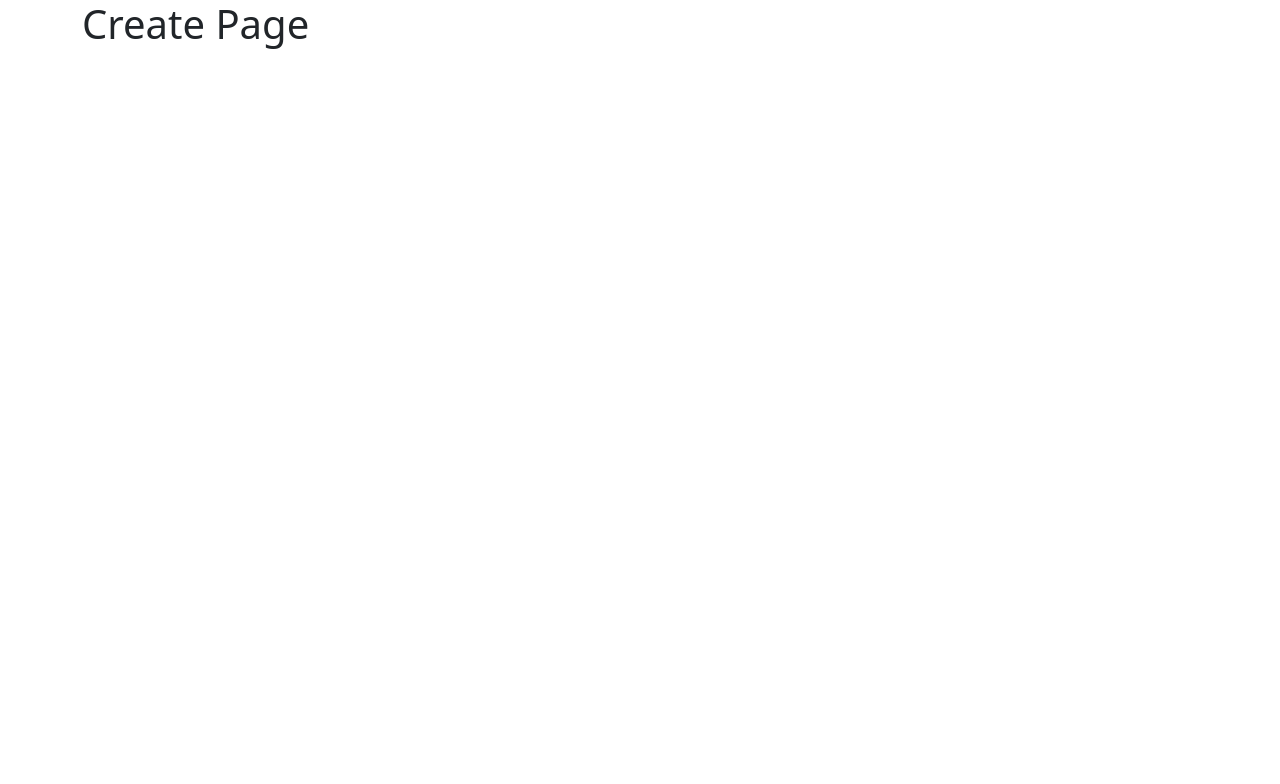
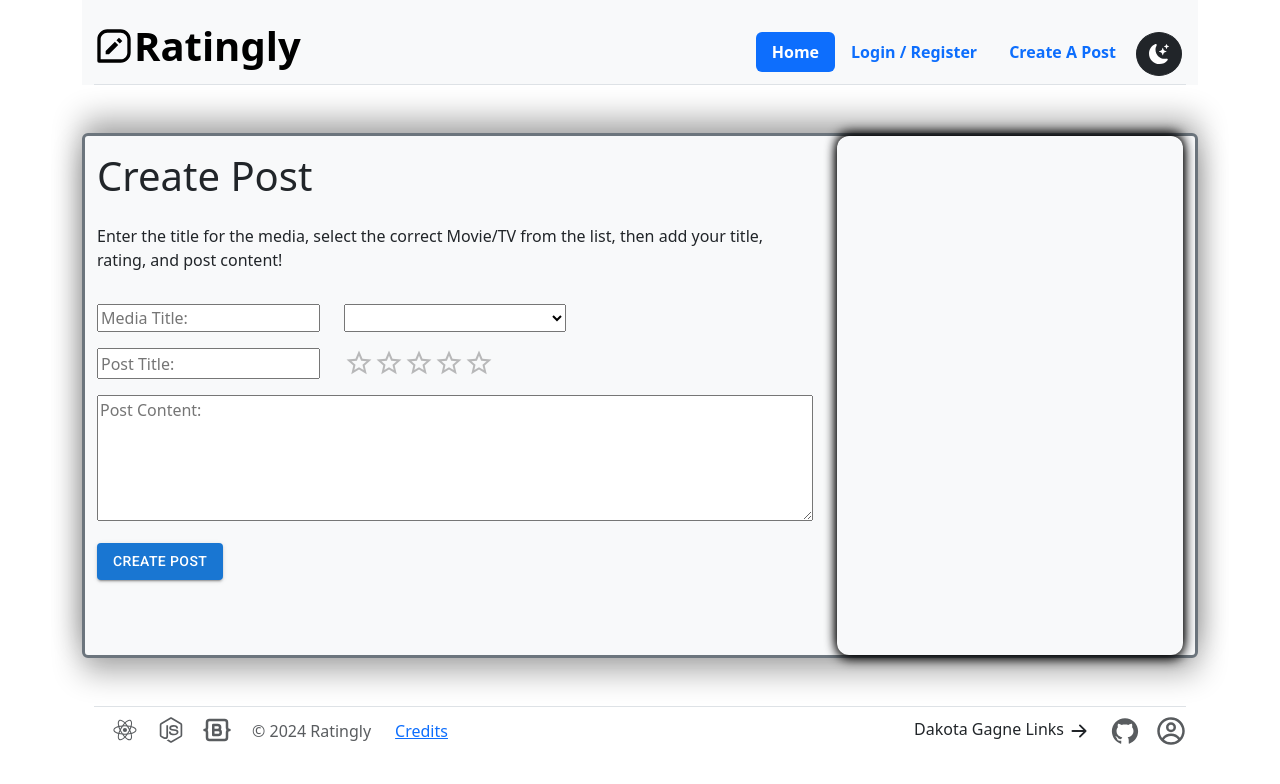
Before and after one commit to DakotaGagne/Rating_Project_React, a React (Vite) app in the folder client/: page /create in a window 1280 px wide. Shown: the top 784 px of the page. Built offline with nearby package versions, Linux system fonts and the light colour scheme.

Commit message:
Create post page started - Not uploading to database and no login required yet. Needs more stying work but does fetch from api

```diff
--- a/client/src/App.jsx
+++ b/client/src/App.jsx
@@ -12,6 +12,7 @@ import "bootstrap/dist/css/bootstrap.min.css";
 
 // Custom Imports
 import MainPage from "./pages/MainPage";
+import CreatePage from "./pages/CreatePage";
 
 // TODO: Fix the way posts look
 // TODO: Add filters and ttl posts per page and pages to main page
@@ -27,7 +28,7 @@ function App(){
         <BrowserRouter>
           <Routes>
             <Route index element={<MainPage appSettings={appSettings} updateAppSettings={updateAppSettings} />}></Route>
-            <Route path="/create" element={<h1>Create Page</h1>}></Route>
+            <Route path="/create" element={<CreatePage appSettings={appSettings} updateAppSettings={updateAppSettings} />}></Route>
             <Route path="*" element={<h1>404 Page Not Found</h1>}></Route>
           </Routes>
         </BrowserRouter>
--- a/client/src/components/custom/CreatePost.jsx
+++ b/client/src/components/custom/CreatePost.jsx
@@ -4,14 +4,42 @@ import Card from "@mui/material/Card";
 import CardContent from "@mui/material/CardContent";
 import Divider from "@mui/material/Divider";
 import Rating from "@mui/material/Rating";
-import PosterImage from "./PosterImage";
-import Container from "react-bootstrap/Container";
+import FormControl from "@mui/material/FormControl";
+import InputLabel from "@mui/material/InputLabel";
+import Select from "@mui/material/Select";
+import PosterImage from "../material-ui/PosterImage";
+import MenuItem from "@mui/material/MenuItem";
+import Button from "@mui/material/Button";
+import {Container, Col, Row} from "react-bootstrap";
 
-// Credit (www.brighttv.co.th)
+/**
+ * TODO: Make the inputs and buttons, etc fit the entire height that it can
+ * TODO: Input and dropdown should be taller than they need to be (too skinny rn)
+ * TODO: Make the post content take up the remaining space
+ * TODO: Right side for button?
+ * TODO: Fix ratings light and darkmode to use the built in modes with material-ui (on all pages)
+ * TODO: Make this upload to database
+ * TODO: Error and Success messages for the user
+ * TODO: Require to be logged in, redirect to login page if not
+ */
 
+let post = {
+    api_data: {},
+    post_title: "",
+    media_rating: "",
+    media_type: "",
+    media_title: "",
+    post_author: "",
+    post_content: "",
+    id: ""
+}
 
-export default function PostHorizontal({appSettings:{darkMode}, post, id, setHighlightedPost}) {
-  let api_data = post.api_data?JSON.parse(post.api_data):{};
+export default function PostHorizontal({appSettings:{darkMode}}) {
+    let api_data = {};
+    // if(typeof post!=="undefined"){
+    //     api_data = JSON.parse(post.api_data)
+    // }
+
 
     /**
      * Currently adapted from PostHorizontal.jsx
@@ -30,91 +58,284 @@ export default function PostHorizontal({appSettings:{darkMode}, post, id, setHig
      *  Content should be below the title (textarea, max char lim of maybe 500)
      */
 
-    const [mediaType, setMediaType] = useState("Movie");
-    const [searchValue, setSearchValue] = useState("");
+    // const [mediaType, setMediaType] = useState("Movie");
+    // const [searchValue, setSearchValue] = useState("");
     const [searchResults, setSearchResults] = useState([]);
+
+    const [selectedAPI, setSelectedAPI] = useState(-1);
+    const [apiInputLabel, setAPIInputLabel] = useState({
+        value: "",
+        index: "",
+        poster_path: ""
+    });
+
+    function updateSelectedAPI(e){
+        setSelectedAPI(e.target.value);
+        setAPIInputLabel({
+            value: searchResults[e.target.value].title,
+            index: e.target.value,
+            poster_path: searchResults[e.target.value].poster_path
+        });
+    }
+
+    useEffect(() => {
+        if(searchResults.length>0){
+            setAPIInputLabel({
+                value: searchResults[0].title,
+                index: 0,
+                poster_path: searchResults[0].poster_path
+            });
+        } else {
+            setAPIInputLabel({
+                value: "",
+                index: "",
+                poster_path: ""
+            });
+        }
+    }, [searchResults]);
+
+    const [newPost, setNewPost] = useState({
+        mediaType: "Movie",
+        mediaTitle: "",
+        postRating: 0,
+        postTitle: "",
+        postContent: ""
+    });
+
+    function updateNewPost(e){
+        setNewPost({...newPost, [e.target.name]: e.target.value});
+    }
 
     useEffect(() => {
         // Fetch API for search results
         // Set search results
-    }, [searchValue, mediaType]);
+        if(newPost.mediaTitle.length>0&&newPost.mediaType.length>0){
+            fetch(`http://localhost:3000/api/search?media_name=${newPost.mediaTitle}&&media_type=${newPost.mediaType}`)
+                .then(res => res.json())
+                .then(data => {
+                    setSearchResults(data);
+                    console.log(data);
+                })
+        }
+    }, [newPost.mediaTitle, newPost.mediaType]);
 
-    useEffect(() => {
-        // Fetch API for poster
-        // Set poster
-        //! Might not need to do this if the poster URL is set to searchResults[0].poster_path
-        // Try above first, use this otherwise
-    }, [searchResults]);
+    // useEffect(() => {
+    //     // Fetch API for poster
+    //     // Set poster
+    //     //! Might not need to do this if the poster URL is set to searchResults[0].poster_path
+    //     // Try above first, use this otherwise
+    // }, [searchResults]);
+
+
+    return (
+        <Container
+            fluid
+            className={`h-100 my-5 justify-content-center border border-3 rounded border-secondary ${darkMode?"text-light bg-dark card-shadow-l":"bg-light text-dark card-shadow-d"}`}
+
+        >
+            <Row>
+                <Col md={8}>
+                    {/* Main Body of input */}
+                    <Row className="my-3">
+                        {/* //! Page title goes here */}
+                        <h1>Create Post</h1>
+                    </Row>
+                    <Row className="my-3">
+                        {/* //! Page desc goes here */}
+                        <p>Enter the title for the media, select the correct Movie/TV from the list, then add your title, rating, and post content!</p>
+                    </Row>
+                    <Row className="my-3">
+                        <Col md={4}>
+                            {/* Media Name */}
+                            <input
+                                className={`h-100 w-100`}
+                                name="mediaTitle"
+                                type="text"
+                                value={newPost.mediaTitle}
+                                onChange={updateNewPost}
+                                placeholder="Media Title:"
+                            />
+                        </Col>
+                        <Col md={4}>
+                            {/* Dropdown Selector */}
+                            <select
+                                className={`h-100 w-100`}
+                                name="apiSelect"
+                                value={apiInputLabel.index}
+                                onChange={updateSelectedAPI}
+                            >
+                                {searchResults.map((val, index) => {
+                                    return <option key={index} value={index} onChange={updateSelectedAPI}>{`${val.title} ${val.release_date.substring(0,4)}`}</option>
+                                })}
+
+                            </select>
+                        </Col>
+                    </Row>
+                    <Row className="my-3">
+                        <Col md={4}>
+                            {/* Rating */}
+                            <input
+                                className={`h-100 w-100`}
+                                name="postTitle"
+                                type="text"
+                                value={newPost.postTitle}
+                                onChange={updateNewPost}
+                                placeholder="Post Title:"
+                            />
+                        </Col>
+                        <Col md={4}>
+                            {/* Rating */}
+                            <Rating
+                                name={"postRating"}
+                                value={newPost.mediaRating}
+                                onChange={updateNewPost}
+                                size={"large"}
+                                precision = {1}
+                                sx={{ verticalAlign: "text-bottom" }}
+                            />
+                        </Col>
+                    </Row>
+                    <Row className="my-3">
+                        <Col>
+                            {/* Content */}
+                            <textarea
+                                className={`w-100`}
+                                name="postContent"
+                                onChange={updateNewPost}
+                                value={newPost.postContent}
+                                placeholder="Post Content:"
+                                rows={5}
+                            />
+                        </Col>
+                    </Row>
+                    <Row className="my-3">
+                        <Col>
+                        {/* Submit Button */}
+                        <Button variant="contained">Create Post</Button>
+                        </Col>
+                    </Row>
+                </Col>
+                <Col md={4}>
+                    {/* Poster Only */}
+                    <PosterImage url={apiInputLabel.poster_path} darkMode={darkMode} create={true}/>
+                </Col>
+            </Row>
+        </Container>
+    );
+}
 
 
 
-  return (
-    <Container>
-        <Card
-        className={`d-flex my-5 border border-3 rounded border-secondary ${darkMode?"text-light bg-dark poster-shadow-l":"bg-light text-dark poster-shadow-d"}`}
-        onClick={() => {setHighlightedPost(post.id)}}
+
+
+/*
+
+
+<FormControl fullWidth>
+    <InputLabel>{apiInputLabel.lable}</InputLabel>
+    <Select
+        labelId="apiSelect"
+        value={apiInputLabel.index}
+        label="Age"
+        onChange={updateSelectedAPI}
+    >
+        {searchResults.map((val, index) => {
+            return <MenuItem key={index} value={index} onChange={updateSelectedAPI}>{`${val.title} ${val.release_date.substring(0,4)}`}</MenuItem>
+        })}
+    </Select>
+</FormControl>
+
+
+<FormControl fullWidth>
+    <InputLabel>{apiInputLabel.label}</InputLabel>
+        <Select
+            labelId="apiSelect"
+            value={apiInputLabel.index}
+            label="apiSelect"
+            onChange={updateSelectedAPI}
         >
-            <CardContent sx={{ pr: 2 }} className={`p-2 ${darkMode?"poster-shadow-l":"poster-shadow-d"}`}>
-                <Box mb={1}>
-                    {/* add box and divider for Movie/Tv Show slider */}
-                <Box
-                    component="h3"
-                    sx={{
-                    fontSize: 40,
-                    fontWeight: "bold",
-                    letterSpacing: "0.5px",
-                    marginRight: 1.5,
-                    display: "inline-block",
-                    }}
-                >
-                    {/* {post.post_title||""} // Change to search bar */}
-                </Box>
-                <Rating
-                    name={"rating"}
-                    value={post.media_rating||""}
-                    size={"large"}
-                    precision = {0.25}
-                    readOnly
-                    sx={{ verticalAlign: "text-bottom" }}
-                />
-                {/* Add box for dropdown instead of rating */}
-                <Divider className="my-1" />
-                <Box
-                    sx={{
-                    fontSize: 20,
-                    fontStyle: "italic",
-                    letterSpacing: "0.5px",
-                    marginRight: 1.5,
-                    display: "inline-block",
-                    }}
-                >
-                    {/* {`${post.media_type}: ${post.media_title}`}  Change to media title */}
-                </Box>
-                <Box
-                    sx={{
-                    fontSize: 20,
-                    fontStyle: "italic",
-                    letterSpacing: "0.5px",
-                    marginRight: 1.5,
-                    display: "inline-block",
-                    }}
-                >
-                    {/* {`Author: ${post.post_author}`} Change box to rating */}
-                </Box>
-                </Box>
-                <Box
-                component="p"
-                className={`${darkMode?"text-secondary":"text-dark"}`}
-                sx={{ fontSize: 18, mb: "1.275rem" }}
-                >
-                {/* {post.post_content} still to be content, but need it as a textarea */}
-                </Box>
+        {searchResults.map((val, index) => {
+            return <MenuItem key={index} value={index} onChange={updateSelectedAPI}>{`${val.title} ${val.release_date.substring(0,4)}`}</MenuItem>
+        })}
+    </Select>
 
-                <Divider className="my-1"/>
-            </CardContent>
-            <PosterImage url={api_data.poster_path} darkMode={darkMode} />
 
-        </Card>
-    </Container>
-  );
-}
+
+
+
+
+<Card
+            className={`d-flex my-5 border border-3 rounded border-secondary ${darkMode?"text-light bg-dark poster-shadow-l":"bg-light text-dark poster-shadow-d"}`}
+            onClick={() => {post.id?setHighlightedPost(post.id):""}}
+            >
+                <CardContent sx={{ pr: 2 }} className={`p-2 ${darkMode?"poster-shadow-l":"poster-shadow-d"}`}>
+                    <Box mb={1}>
+            //         <Box
+            //             component="h3"
+            //             sx={{
+            //             fontSize: 30,
+            //             fontWeight: "bold",
+            //             letterSpacing: "0.5px",
+            //             marginRight: 1.5,
+            //             display: "inline-block",
+            //             }}
+            //         >
+            //             <input name="mediaTitle" type="text" value={newPost.mediaTitle} onChange={updateNewPost} placeholder="Media Title:" />
+            //             <FormControl fullWidth>
+            //                 <InputLabel>{apiInputLabel.lable}</InputLabel>
+            //                 <Select
+            //                     labelId="apiSelect"
+            //                     value={apiInputLabel.index}
+            //                     label="Age"
+            //                     onChange={updateSelectedAPI}
+            //                 >
+            //                     {searchResults.map((val, index) => {
+            //                         return <MenuItem key={index} value={index} onChange={updateSelectedAPI}>{`${val.title} ${val.release_date.substring(0,4)}`}</MenuItem>
+            //                     })}
+            //                 </Select>
+            //             </FormControl>
+            //         </Box>
+
+            //         <Divider className="my-1" />
+            //         <Box
+            //             sx={{
+            //             fontSize: 20,
+            //             fontStyle: "italic",
+            //             letterSpacing: "0.5px",
+            //             marginRight: 1.5,
+            //             display: "inline-block",
+            //             }}
+            //         >
+            //         </Box>
+            //         <Rating
+            //             name={"postRating"}
+            //             value={newPost.mediaRating}
+            //             onChange={updateNewPost}
+            //             size={"large"}
+            //             precision = {0.5}
+            //             sx={{ verticalAlign: "text-bottom" }}
+            //         />
+            //         </Box>
+            //         <Box
+            //         component="p"
+            //         className={`${darkMode?"text-secondary":"text-dark"}`}
+            //         sx={{ fontSize: 18, mb: "1.275rem" }}
+            //         >
+            //         <textarea
+            //             name="postContent"
+            //             onChange={updateNewPost}
+            //             value={newPost.postContent}
+            //             placeholder="Post Content:"
+            //         />
+            //         </Box>
+
+            //         <Divider className="my-1"/>
+            //     </CardContent>
+            //     <PosterImage url={apiInputLabel.poster_path} darkMode={darkMode} />
+
+            // </Card>
+
+
+
+
+//  */
--- a/client/src/components/material-ui/MediaDetails.jsx
+++ b/client/src/components/material-ui/MediaDetails.jsx
@@ -16,7 +16,7 @@ export default function MediaDetails({appSettings:{darkMode}, post}) {
 
   let api_data = post.api_data?JSON.parse(post.api_data):{};
 
-  const charLimit = 313;
+  const charLimit = 300;
 
   useEffect(() => {
     fetch("http://localhost:3000/api/search?media_name=Rick%20and%20Morty")
--- a/client/src/components/material-ui/PosterImage.jsx
+++ b/client/src/components/material-ui/PosterImage.jsx
@@ -2,14 +2,18 @@ import React from 'react';
 import CardMedia from '@mui/material/CardMedia';
 
 function PosterImage(props) {
+    if (props.url === "") {
+        props.url == 'https://fakeimg.pl/200x600?text=No+Poster+Found&font=noto&font_size=20'
+        console.log("No Poster Found")
+    }
     return (
         <CardMedia
-        image={props.url}
-        className={`poster-def poster-box-shadow ${props.darkMode?"poster-shadow-l":"poster-shadow-d"}`}
-        sx={{
-            flexShrink: 0,
-            borderRadius: "12px",
-        }}
+            image={props.url}
+            className={`poster-def poster-box-shadow ${props.darkMode?"poster-shadow-l":"poster-shadow-d"} ${props.create?"w-100 h-100":""}`}
+            sx={{
+                flexShrink: 0,
+                borderRadius: "12px",
+            }}
       />
     )
 }
--- a/client/src/pages/CreatePage.jsx
+++ b/client/src/pages/CreatePage.jsx
@@ -8,10 +8,7 @@ function CreatePage({ updateAppSettings, appSettings }) {
     return (
         <div>
         <Header page="Home" post={{uid:1}} appSettings={appSettings} updateAppSettings={updateAppSettings}/>
-        <Container>
-            <Posts page="Home" post={{uid:1}} appSettings={appSettings} updateAppSettings={updateAppSettings}/>
-            <CreatePost appSettings={appSettings} updateAppSettings={updateAppSettings}/>
-        </Container>
+        <CreatePost appSettings={appSettings} updateAppSettings={updateAppSettings}/>
         <Footer />
         </div>
     );
```
Also changed, not shown: 2 other files (tests, documents, lock files or other folders).
